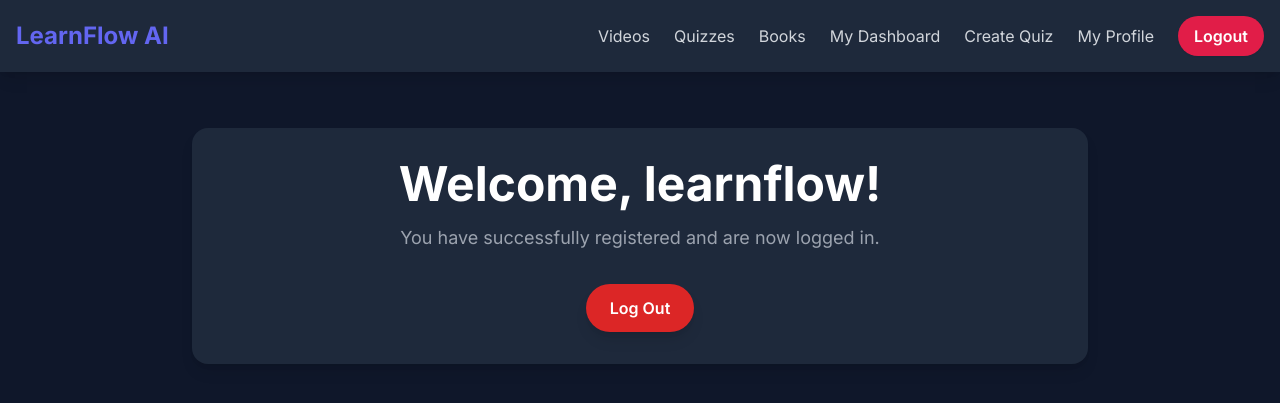
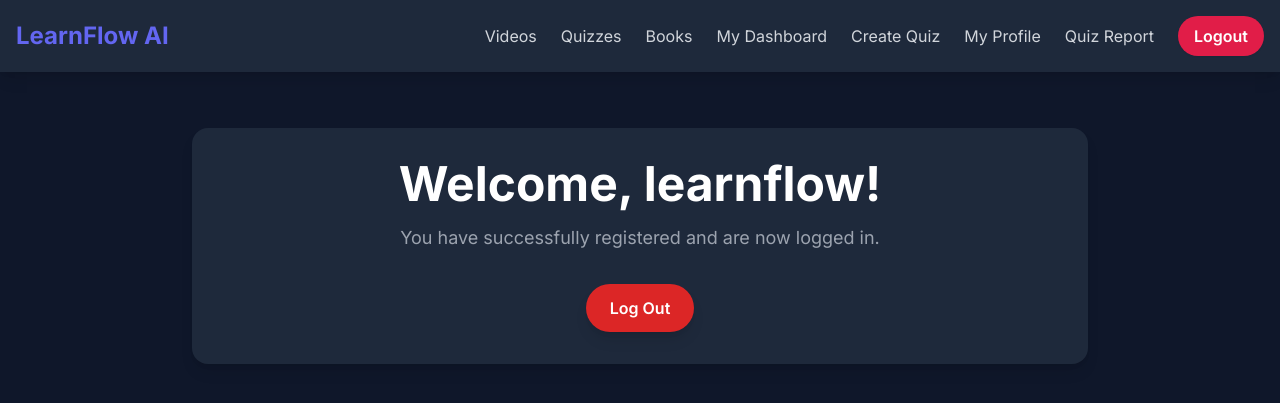
Before and after one commit to Peter-Kintu/learnflow_ai.earn, a Django app: page / in a window 1280 px wide. Shown: the top 403 px of the page. Run offline with Django 5.2, Linux system fonts and the light colour scheme; a user stored in the database is signed in; some libraries are stand-ins or nearby versions.

Commit message:
Add cartitem timestamp, refine templates, and validate African numbers

```diff
--- a/templates/base.html
+++ b/templates/base.html
@@ -45,7 +45,7 @@
         <div class="container mx-auto flex justify-between items-center relative">
             <a href="{% url 'aiapp:home' %}" class="text-2xl font-bold text-indigo-500">LearnFlow AI</a>
 
-            <button id="mobile-menu-button" class="text-gray-400 focus:outline-none md:hidden">
+            <button id="mobile-menu-button" class="text-gray-400 focus:outline-none md:hidden" aria-label="Toggle mobile menu">
                 <svg xmlns="http://www.w3.org/2000/svg" width="24" height="24" viewBox="0 0 24 24" fill="none" stroke="currentColor" stroke-width="2" stroke-linecap="round" stroke-linejoin="round" class="lucide lucide-menu">
                     <line x1="4" x2="20" y1="12" y2="12"/><line x1="4" x2="20" y1="6" y2="6"/><line x1="4" x2="20" y1="18" y2="18"/>
                 </svg>
@@ -60,6 +60,7 @@
                 <a href="{% url 'aiapp:teacher_quiz_dashboard' %}" class="text-gray-300 hover:text-white transition-colors">My Dashboard</a>
                 <a href="{% url 'aiapp:create_quiz' %}" class="text-gray-300 hover:text-white transition-colors">Create Quiz</a>
                 <a href="{% url 'aiapp:user_profile' user.id %}" class="text-gray-300 hover:text-white transition-colors">My Profile</a>
+                <a href="{% url 'aiapp:quiz_report' %}" class="text-gray-300 hover:text-white transition-colors">Quiz Report</a>
 
                 <form action="{% url 'user:logout' %}" method="post">
                     {% csrf_token %}
@@ -77,15 +78,37 @@
 
         <div id="mobile-menu" class="md:hidden mt-2 p-4">
             <div class="space-y-2">
-                <a href="{% url 'video:video_list' %}" class="block py-2 px-4 rounded-lg text-gray-300 hover:text-white hover:bg-slate-700 transition-colors">Videos</a>
-                <a href="{% url 'aiapp:quiz_list' %}" class="block py-2 px-4 rounded-lg text-gray-300 hover:text-white hover:bg-slate-700 transition-colors">Quizzes</a>
-                <a href="{% url 'book:book_list' %}" class="block py-2 px-4 rounded-lg text-gray-300 hover:text-white hover:bg-slate-700 transition-colors">Books</a>
+                <a href="{% url 'video:video_list' %}" class="block py-2 px-4 rounded-lg text-gray-300 hover:text-white hover:bg-slate-700 transition-colors flex items-center">
+                    <svg xmlns="http://www.w3.org/2000/svg" width="20" height="20" viewBox="0 0 24 24" fill="none" stroke="currentColor" stroke-width="2" stroke-linecap="round" stroke-linejoin="round" class="lucide lucide-play-circle mr-2"><circle cx="12" cy="12" r="10"/><polygon points="10 8 16 12 10 16 10 8"/></svg>
+                    Videos
+                </a>
+                <a href="{% url 'aiapp:quiz_list' %}" class="block py-2 px-4 rounded-lg text-gray-300 hover:text-white hover:bg-slate-700 transition-colors flex items-center">
+                    <svg xmlns="http://www.w3.org/2000/svg" width="20" height="20" viewBox="0 0 24 24" fill="none" stroke="currentColor" stroke-width="2" stroke-linecap="round" stroke-linejoin="round" class="lucide lucide-clipboard-list mr-2"><rect width="8" height="4" x="8" y="2"/><path d="M16 4h2a2 2 0 0 1 2 2v14a2 2 0 0 1-2 2H6a2 2 0 0 1-2-2V6a2 2 0 0 1 2-2h2"/><path d="M12 11h4"/><path d="M12 16h4"/><path d="M8 11h.01"/><path d="M8 16h.01"/></svg>
+                    Quizzes
+                </a>
+                <a href="{% url 'book:book_list' %}" class="block py-2 px-4 rounded-lg text-gray-300 hover:text-white hover:bg-slate-700 transition-colors flex items-center">
+                    <svg xmlns="http://www.w3.org/2000/svg" width="20" height="20" viewBox="0 0 24 24" fill="none" stroke="currentColor" stroke-width="2" stroke-linecap="round" stroke-linejoin="round" class="lucide lucide-book-text mr-2"><path d="M4 19.5v-15A2.5 2.5 0 0 1 6.5 2H20v20H6.5a2.5 2.5 0 0 1 0-5H20"/><path d="M8 8h6"/><path d="M8 12h8"/></svg>
+                    Books
+                </a>
             </div>
             {% if user.is_authenticated %}
             <div class="mt-4 pt-4 border-t border-slate-700 space-y-2">
-                <a href="{% url 'aiapp:teacher_quiz_dashboard' %}" class="block py-2 px-4 rounded-lg text-gray-300 hover:text-white hover:bg-slate-700 transition-colors">My Dashboard</a>
-                <a href="{% url 'aiapp:create_quiz' %}" class="block py-2 px-4 rounded-lg text-gray-300 hover:text-white hover:bg-slate-700 transition-colors">Create Quiz</a>
-                <a href="{% url 'aiapp:user_profile' user.id %}" class="block py-2 px-4 rounded-lg text-gray-300 hover:text-white hover:bg-slate-700 transition-colors">My Profile</a>
+                <a href="{% url 'aiapp:teacher_quiz_dashboard' %}" class="block py-2 px-4 rounded-lg text-gray-300 hover:text-white hover:bg-slate-700 transition-colors flex items-center">
+                    <svg xmlns="http://www.w3.org/2000/svg" width="20" height="20" viewBox="0 0 24 24" fill="none" stroke="currentColor" stroke-width="2" stroke-linecap="round" stroke-linejoin="round" class="lucide lucide-layout-dashboard mr-2"><rect width="7" height="9" x="3" y="3" rx="1"/><rect width="7" height="5" x="14" y="3" rx="1"/><rect width="7" height="9" x="14" y="12" rx="1"/><rect width="7" height="5" x="3" y="16" rx="1"/></svg>
+                    My Dashboard
+                </a>
+                <a href="{% url 'aiapp:create_quiz' %}" class="block py-2 px-4 rounded-lg text-gray-300 hover:text-white hover:bg-slate-700 transition-colors flex items-center">
+                    <svg xmlns="http://www.w3.org/2000/svg" width="20" height="20" viewBox="0 0 24 24" fill="none" stroke="currentColor" stroke-width="2" stroke-linecap="round" stroke-linejoin="round" class="lucide lucide-file-plus mr-2"><path d="M14.5 2H6a2 2 0 0 0-2 2v16a2 2 0 0 0 2 2h12a2 2 0 0 0 2-2V7.5L14.5 2z"/><polyline points="14 2 14 8 20 8"/><line x1="12" x2="12" y1="18" y2="12"/><line x1="9" x2="15" y1="15" y2="15"/></svg>
+                    Create Quiz
+                </a>
+                <a href="{% url 'aiapp:user_profile' user.id %}" class="block py-2 px-4 rounded-lg text-gray-300 hover:text-white hover:bg-slate-700 transition-colors flex items-center">
+                    <svg xmlns="http://www.w3.org/2000/svg" width="20" height="20" viewBox="0 0 24 24" fill="none" stroke="currentColor" stroke-width="2" stroke-linecap="round" stroke-linejoin="round" class="lucide lucide-user-circle mr-2"><circle cx="12" cy="12" r="10"/><circle cx="12" cy="10" r="3"/><path d="M7 20.662V19a2 2 0 0 1 2-2h6a2 2 0 0 1 2 2v1.662"/></svg>
+                    My Profile
+                </a>
+                <a href="{% url 'aiapp:quiz_report' %}" class="block py-2 px-4 rounded-lg text-gray-300 hover:text-white hover:bg-slate-700 transition-colors flex items-center">
+                    <svg xmlns="http://www.w3.org/2000/svg" width="20" height="20" viewBox="0 0 24 24" fill="none" stroke="currentColor" stroke-width="2" stroke-linecap="round" stroke-linejoin="round" class="lucide lucide-file-bar-chart mr-2"><path d="M15 2H6a2 2 0 0 0-2 2v16a2 2 0 0 0 2 2h12a2 2 0 0 0 2-2V7.5L15.5 2z"/><path d="M12 12v6"/><path d="M16 12v4"/><path d="M8 12v4"/></svg>
+                    Quiz Report
+                </a>
 
                 <form action="{% url 'user:logout' %}" method="post" class="mt-2">
                     {% csrf_token %}
```
